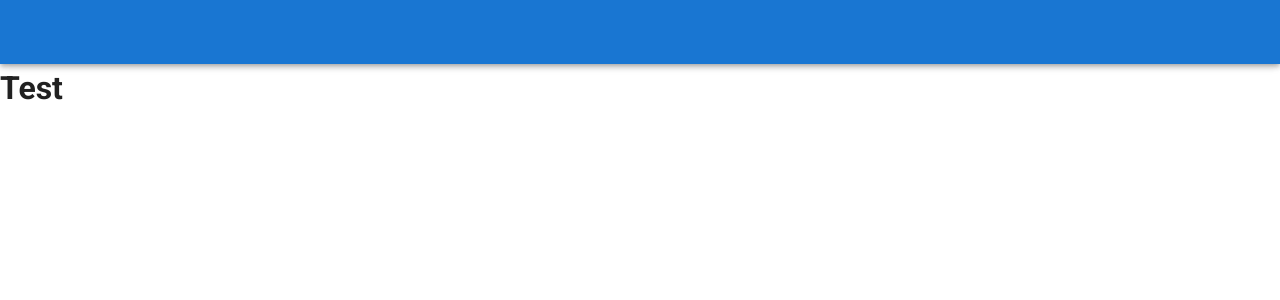
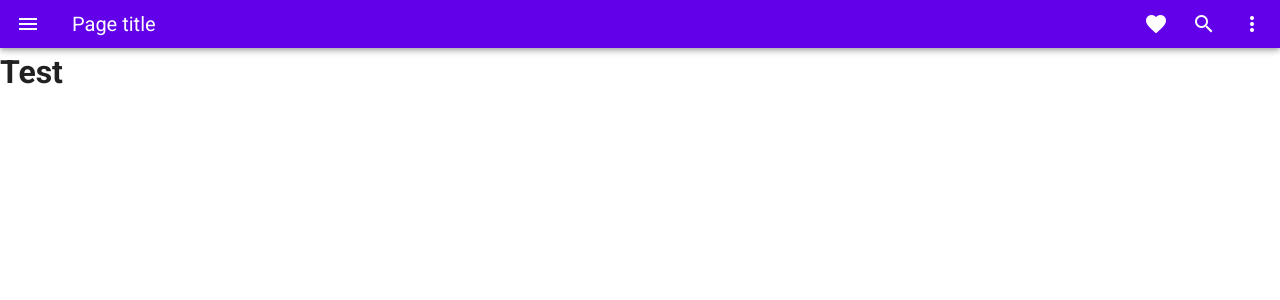
Before and after one commit to stephen-thomas/DevOpsOps, a Vue app in the folder vue-app/: page / in a window 1280 px wide. Shown: the top 300 px of the page. Built offline with nearby package versions, Linux system fonts and the light colour scheme.

Commit message:
Added AppBar as it's own component

```diff
--- a/vue-app/src/App.vue
+++ b/vue-app/src/App.vue
@@ -1,26 +1,19 @@
 <template>
   <v-app>
-    <v-app-bar
-      app
-      color="primary"
-      dark
-    >
-      <v-spacer></v-spacer>
-
-    </v-app-bar>
-
     <v-main>
+        <AppBar/>
         <h1>Test</h1>
     </v-main>
   </v-app>
 </template>
 
 <script>
-
+import AppBar from './components/AppBar.vue'
 export default {
   name: 'App',
 
   components: {
+      AppBar
   },
 
   data: () => ({
--- /dev/null
+++ b/vue-app/src/components/AppBar.vue
@@ -0,0 +1,46 @@
+<template>
+    <v-app-bar
+      color="deep-purple accent-4"
+      dense
+      dark
+    >
+      <v-app-bar-nav-icon></v-app-bar-nav-icon>
+
+      <v-toolbar-title>Page title</v-toolbar-title>
+
+      <v-spacer></v-spacer>
+
+      <v-btn icon>
+        <v-icon>mdi-heart</v-icon>
+      </v-btn>
+
+      <v-btn icon>
+        <v-icon>mdi-magnify</v-icon>
+      </v-btn>
+
+      <v-menu
+        left
+        bottom
+      >
+        <template v-slot:activator="{ on, attrs }">
+          <v-btn
+            icon
+            v-bind="attrs"
+            v-on="on"
+          >
+            <v-icon>mdi-dots-vertical</v-icon>
+          </v-btn>
+        </template>
+
+        <v-list>
+          <v-list-item
+            v-for="n in 5"
+            :key="n"
+            @click="() => {}"
+          >
+            <v-list-item-title>Option {{ n }}</v-list-item-title>
+          </v-list-item>
+        </v-list>
+      </v-menu>
+    </v-app-bar>
+</template>
```
